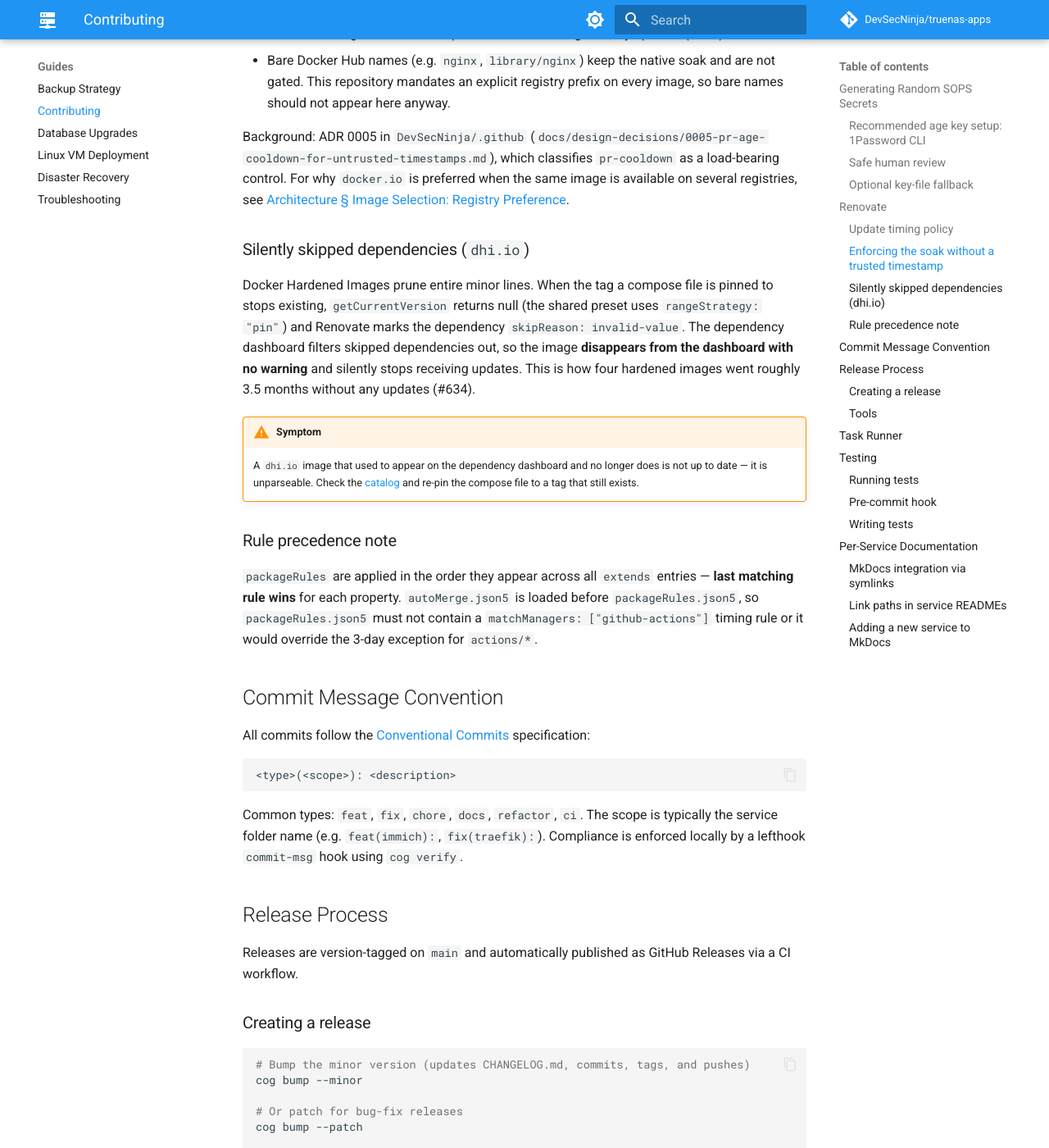
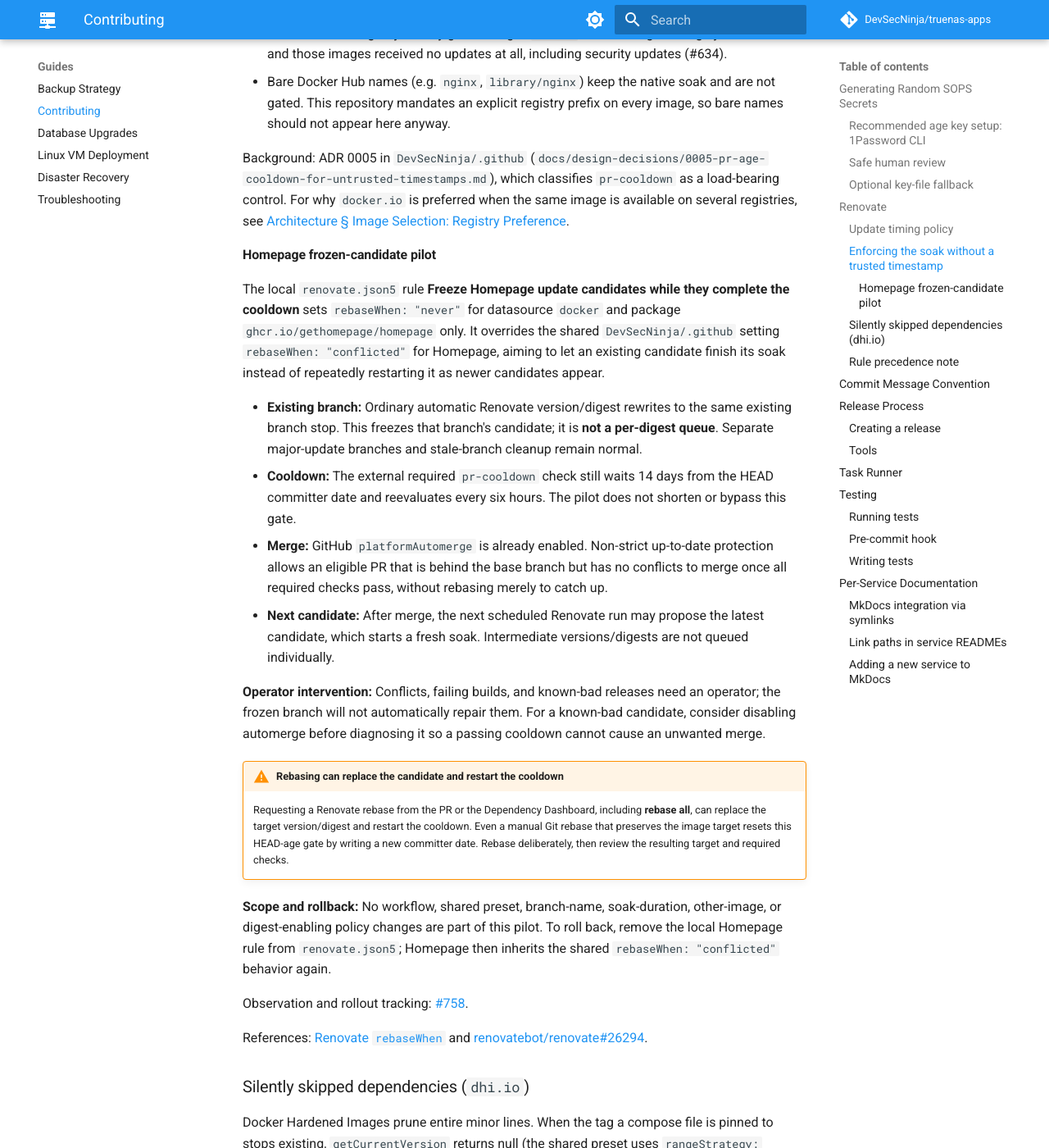
Before and after one commit to DevSecNinja/truenas-apps, an MkDocs documentation site: the page built from docs/CONTRIBUTING.md, in a window 1280 px wide and 1400 px high, scrolled down 5892 px. Shown: the whole window at 82% size. Built offline with MkDocs 1.6.1 and Material for MkDocs 9.7.7, drawn with Linux system fonts in a browser that asks for light colours; comment, search, counter and statistics services are not loaded; some of the changed text lies outside the part shown.

Commit message:
fix(renovate): freeze Homepage updates during cooldown (#759)
Co-authored-by: Copilot App <223556219+Copilot@users.noreply.github.com>

```diff
--- a/docs/CONTRIBUTING.md
+++ b/docs/CONTRIBUTING.md
@@ -193,7 +193,7 @@ The 14-day soak is **still enforced** for those images — just by a different m
 
 1. A rule in `packageRules.json5` matches Docker dependencies whose package name carries an explicit registry host other than Docker Hub (`/^[^/]*\./` combined with `!/^docker\.io\//`).
 2. That rule sets `minimumReleaseAgeBehaviour: "timestamp-optional"` — so Renovate opens the PR immediately instead of blocking on a timestamp it cannot obtain — and stamps the branch via `additionalBranchPrefix: "docker-gated-"`.
-3. `.github/workflows/renovate-pr-cooldown.yml` calls the shared reusable workflow, which posts the required `pr-cooldown` status check on those `renovate/docker-gated-*` branches. The check stays pending until the PR branch head commit is at least 14 days old; GitHub auto-merge then merges the PR.
+3. `.github/workflows/renovate-pr-cooldown.yml` calls the shared reusable workflow, which posts the required `pr-cooldown` status check on those `renovate/docker-gated-*` branches. The check stays pending until the PR branch HEAD committer date is at least 14 days old, with scheduled reevaluation every six hours. Eligible PRs can then merge via GitHub auto-merge once all required checks pass; major updates still require manual merge.
 
 Because the same rule sets both the behaviour and the branch prefix, and the workflow gates exactly that prefix, the Renovate config and the gate cannot drift apart.
 
@@ -203,6 +203,27 @@ Two consequences worth knowing:
 - Bare Docker Hub names (e.g. `nginx`, `library/nginx`) keep the native soak and are not gated. This repository mandates an explicit registry prefix on every image, so bare names should not appear here anyway.
 
 Background: ADR 0005 in `DevSecNinja/.github` (`docs/design-decisions/0005-pr-age-cooldown-for-untrusted-timestamps.md`), which classifies `pr-cooldown` as a load-bearing control. For why `docker.io` is preferred when the same image is available on several registries, see [Architecture § Image Selection: Registry Preference](ARCHITECTURE.md#image-selection-registry-preference).
+
+#### Homepage frozen-candidate pilot
+
+The local `renovate.json5` rule **Freeze Homepage update candidates while they complete the cooldown** sets `rebaseWhen: "never"` for datasource `docker` and package `ghcr.io/gethomepage/homepage` only. It overrides the shared `DevSecNinja/.github` setting `rebaseWhen: "conflicted"` for Homepage, aiming to let an existing candidate finish its soak instead of repeatedly restarting it as newer candidates appear.
+
+- **Existing branch:** Ordinary automatic Renovate version/digest rewrites to the same existing branch stop. This freezes that branch's candidate; it is **not a per-digest queue**. Separate major-update branches and stale-branch cleanup remain normal.
+- **Cooldown:** The external required `pr-cooldown` check still waits 14 days from the HEAD committer date and reevaluates every six hours. The pilot does not shorten or bypass this gate.
+- **Merge:** GitHub `platformAutomerge` is already enabled. Non-strict up-to-date protection allows an eligible PR that is behind the base branch but has no conflicts to merge once all required checks pass, without rebasing merely to catch up.
+- **Next candidate:** After merge, the next scheduled Renovate run may propose the latest candidate, which starts a fresh soak. Intermediate versions/digests are not queued individually.
+
+**Operator intervention:** Conflicts, failing builds, and known-bad releases need an operator; the frozen branch will not automatically repair them. For a known-bad candidate, consider disabling automerge before diagnosing it so a passing cooldown cannot cause an unwanted merge.
+
+<!-- dprint-ignore -->
+!!! warning "Rebasing can replace the candidate and restart the cooldown"
+    Requesting a Renovate rebase from the PR or the Dependency Dashboard, including **rebase all**, can replace the target version/digest and restart the cooldown. Even a manual Git rebase that preserves the image target resets this HEAD-age gate by writing a new committer date. Rebase deliberately, then review the resulting target and required checks.
+
+**Scope and rollback:** No workflow, shared preset, branch-name, soak-duration, other-image, or digest-enabling policy changes are part of this pilot. To roll back, remove the local Homepage rule from `renovate.json5`; Homepage then inherits the shared `rebaseWhen: "conflicted"` behavior again.
+
+Observation and rollout tracking: [#758](https://github.com/DevSecNinja/truenas-apps/issues/758).
+
+References: [Renovate `rebaseWhen`](https://docs.renovatebot.com/configuration-options/#rebasewhen) and [renovatebot/renovate#26294](https://github.com/renovatebot/renovate/discussions/26294).
 
 ### Silently skipped dependencies (`dhi.io`)
 
```
Also changed, not shown: docs/ARCHITECTURE.md (+1 -1 lines), 1 other file.
